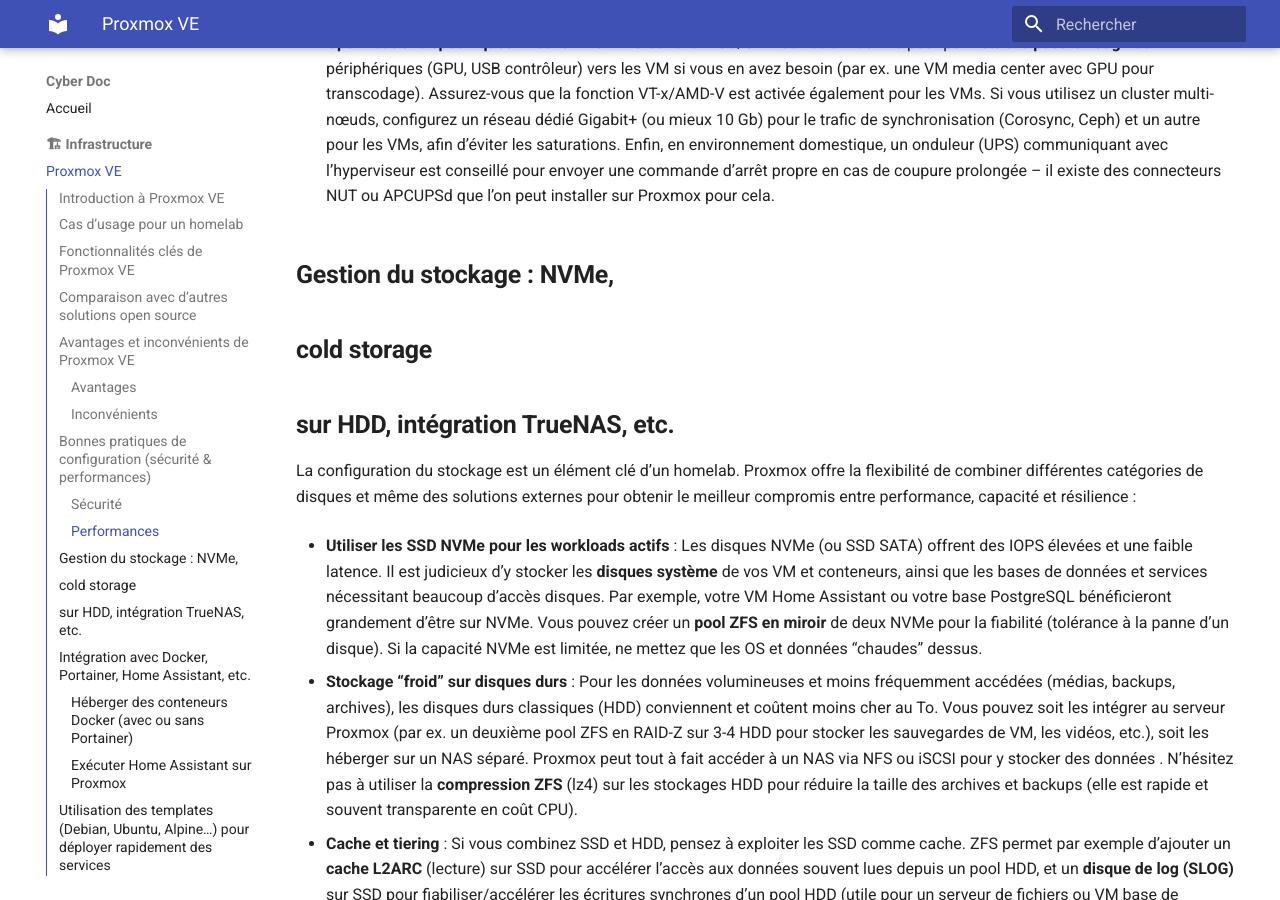
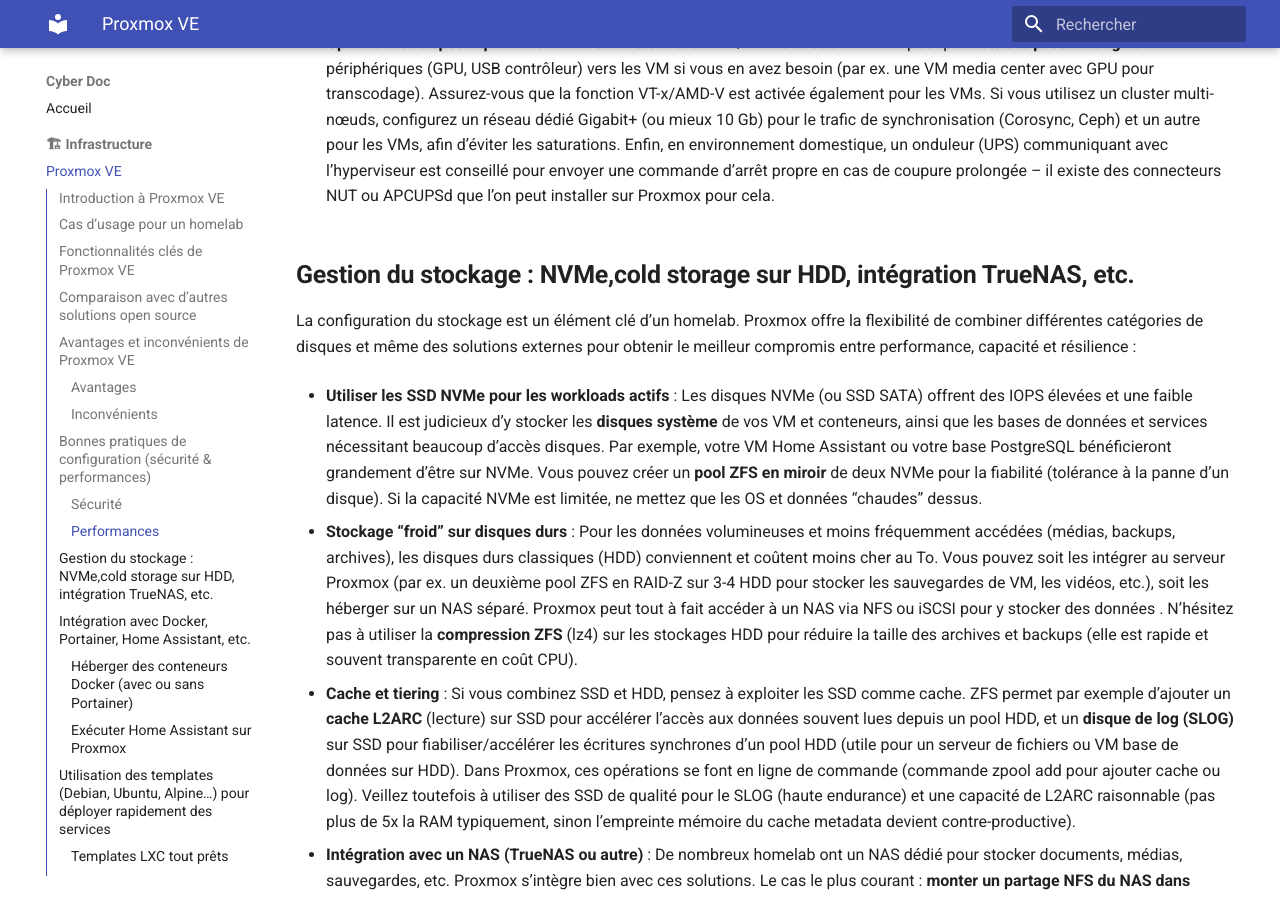
Before and after one commit to krhsaay/homelab-docs, an MkDocs documentation site: the page built from docs/infrastructure/proxmox.md, in a window 1280 px wide and 900 px high, scrolled down 7278 px. Built offline with MkDocs 1.6.1 and Material for MkDocs 9.7.7, drawn with Linux system fonts in a browser that asks for light colours.

```diff
--- a/docs/infrastructure/proxmox.md
+++ b/docs/infrastructure/proxmox.md
@@ -185,11 +185,7 @@ Pour tirer le meilleur parti de Proxmox dans un homelab sécurisé, voici quelqu
 
 
 
-## **Gestion du stockage : NVMe,**
-
-## **cold storage**
-
-## **sur HDD, intégration TrueNAS, etc.**
+## **Gestion du stockage : NVMe,cold storage sur HDD, intégration TrueNAS, etc.**
 
 
 
```
